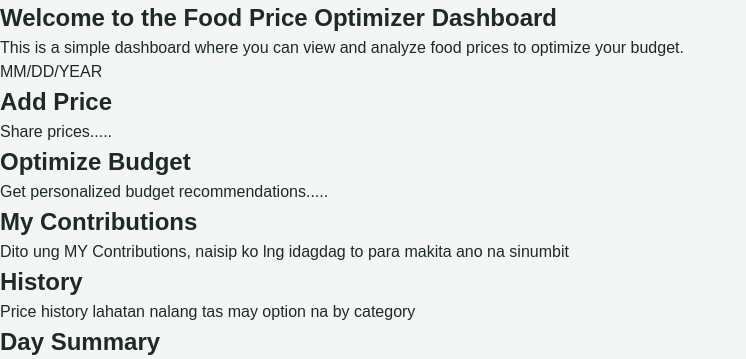
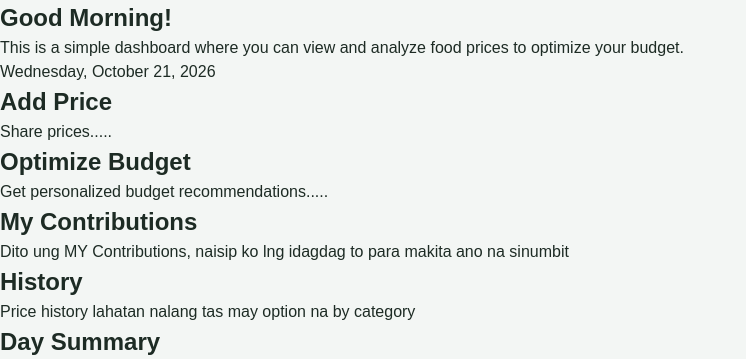
Before and after one commit to jeffkkiel/Community-Driven-Food-Price-Comparison-Budget-Optimization-System, a Flask app: page / in a window 1280 px wide. Shown: the part 71-430 px from the top of the page, without its empty margins (0-746 px from the left). Run offline with Flask 3, Linux system fonts and the light colour scheme.

Commit message:
Added live clock updates

```diff
--- a/app/static/js/js.js
+++ b/app/static/js/js.js
@@ -0,0 +1,20 @@
+function updateHero() {
+    const now = new Date();
+
+    const dateText = now.toLocaleDateString("en-US", {
+        weekday: "long",
+        year: "numeric",
+        month: "long",
+        day: "numeric",
+    });
+    document.getElementById("hero-date").textContent = dateText;
+
+    const hour = now.getHours();
+    let greeting = "Good Evening!";
+    if (hour < 12) greeting = "Good Morning!";
+    else if (hour < 18) greeting = "Good Afternoon!";
+    document.getElementById("greeting").textContent = greeting;
+}
+
+updateHero();
+setInterval(updateHero, 60 * 1000);
--- a/app/templates/dashboard.html
+++ b/app/templates/dashboard.html
@@ -46,12 +46,12 @@
       <div class="main">
         <!-- Hero Section -->
         <section class="hero">
-          <h1>Welcome to the Food Price Optimizer Dashboard</h1>
+          <h1 id="greeting">Good Afternoon!</h1>
           <p class="hero-description">
             This is a simple dashboard where you can view and analyze food
             prices to optimize your budget.
           </p>
-          <p class="hero-date">MM/DD/YEAR</p>
+          <p class="hero-date" id="hero-date">MM/DD/YEAR</p>
         </section>
 
         <!-- The Big 2 Cards -->
@@ -144,5 +144,7 @@
         </p>
       </div>
     </footer>
+
+    <script src="{{ url_for('static', filename='js/js.js') }}"></script>
   </body>
 </html>
```
